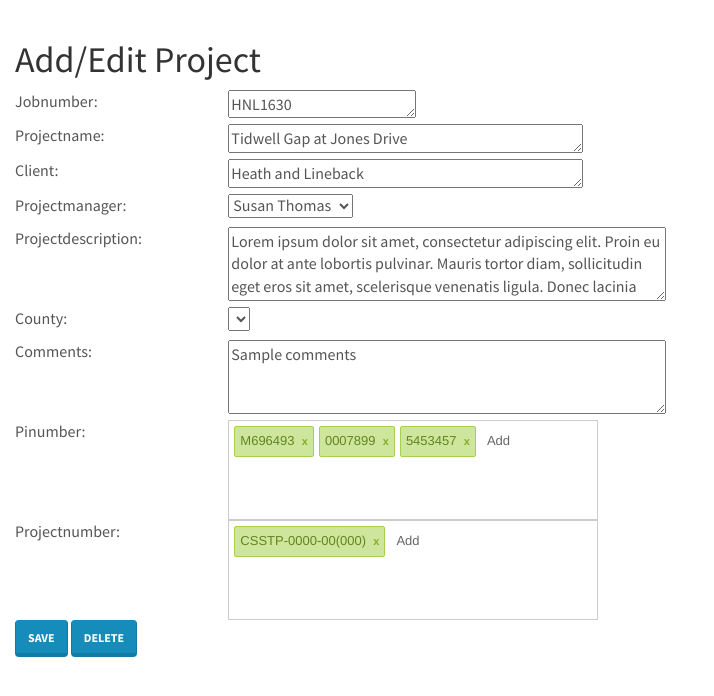
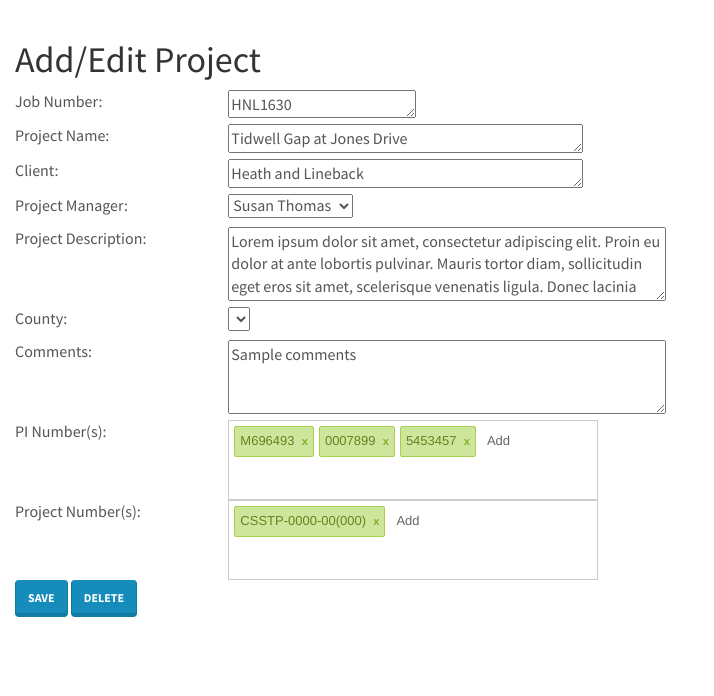
Before and after one commit to fstraw/django-pt, a Django app: page /nepa/projects/2/edit/ in a window 1280 px wide. Shown: the part 80-776 px from the top of the page, without its empty margins (0-714 px from the left). Run offline with Django 3.2, Linux system fonts and the light colour scheme; data comes from the database, SQL or seed files in the repository; both versions use the stored data as it was after the commit; lists and menus that the app fills with data are empty; parts of the project's set-up code (start-up, migrations or seed data) failed here and were passed over; some libraries are stand-ins or nearby versions; some web fonts are replaced.

Commit message:
Fixed new project bug and forms bug for m2m relationship

```diff
--- a/nepa/forms.py
+++ b/nepa/forms.py
@@ -1,4 +1,5 @@
 from django.forms import ModelForm, Textarea, DateInput, Form, TextInput
+from django.utils.translation import ugettext_lazy as _
 from django import forms
 from django.forms.extras.widgets import SelectDateWidget
 from nepa.models import Project, PINumbers, ProjectNumbers, Nepa
@@ -10,12 +11,18 @@ class PlannerForm(forms.Form):
 
 class ProjectForm(ModelForm):
     initial_fields = ('pinumber', 'projectnumber')
-    pinumber = forms.CharField(required=False)
-    projectnumber = forms.CharField(required=False)
+    pinumber = forms.CharField(required=False, label='PI Number(s)')
+    projectnumber = forms.CharField(required=False, label='Project Number(s)')
     def __init__(self, *args, **kwargs):
       super(ProjectForm, self).__init__(*args, **kwargs)
-      inst_projects = self.instance.projectnumbers.all()
-      inst_pis = self.instance.pis.all()
+      try:
+        inst_projects = self.instance.projectnumbers.all()
+      except:
+        inst_projects = []
+      try:
+        inst_pis = self.instance.pis.all()
+      except:
+        inst_pis = []
       csv_project_numbers = [i.project_number for i in inst_projects]
       csv_pi_numbers = [i.pi_number for i in inst_pis]
       self.fields['pinumber'].initial = ','.join(csv_pi_numbers)
@@ -29,24 +36,43 @@ class ProjectForm(ModelForm):
       widgets = {
                   'jobnumber': Textarea(attrs={'cols': 20, 'rows': 1}),
                   'projectname': Textarea(attrs={'cols': 40, 'rows': 1}),
-					        'client': Textarea(attrs={'cols': 40, 'rows': 1}),
+				  'client': Textarea(attrs={'cols': 40, 'rows': 1}),
                   'projectdescription': Textarea(attrs={'cols': 50, 'rows': 3}),
                   'comments': Textarea(attrs={'cols': 50, 'rows': 3}),
                  }
+      labels = {
+            'jobnumber': _('Job Number'),
+			'projectname': _('Project Name'),
+			'projectmanager': _('Project Manager'),
+			'projectdescription': _('Project Description'),
+        }
 
 class NepaForm(ModelForm):
   class Meta:
     model = Nepa
     fields = ['project', 'specialist',
                   'stateplanner', 'documenttype',
-                  'earlycoordination', 'statedraft',
                   'statedraftdue', 'fhwadraftdue',
+				          'earlycoordination', 'statedraft',
                   'stateapproval', 'fhwadraft',
                   'fhwaapproval']
-    widgets = {'earlycoordination': DateInput(attrs={'class':'datepicker'}),
+    widgets = {
+        'earlycoordination': DateInput(attrs={'class':'datepicker'}),
 				'statedraft': DateInput(attrs={'class':'datepicker'}),
 				'statedraftdue': DateInput(attrs={'class':'datepicker'}),
 				'fhwadraftdue': DateInput(attrs={'class':'datepicker'}),
 				'stateapproval': DateInput(attrs={'class':'datepicker'}),
 				'fhwadraft': DateInput(attrs={'class':'datepicker'}),
-				'fhwaapproval': DateInput(attrs={'class':'datepicker'}),}
+				'fhwaapproval': DateInput(attrs={'class':'datepicker'}),
+        }
+    labels = {
+			'stateplanner':_('State Planner'),
+      'earlycoordination': _('Early Coordination On'),
+      'documenttype': _('Document Type'),
+			'statedraft': _('State Draft Submitted On'),
+			'statedraftdue': _('State Draft Due'),
+			'fhwadraftdue': _('FHWA Draft Due'),
+			'stateapproval': _('State Approval'),
+			'fhwadraft': _('FHWA Draft Submitted On'),
+			'fhwaapproval': _('FHWA Approval'),
+        }
--- a/nepa/templates/add_project.html
+++ b/nepa/templates/add_project.html
@@ -5,13 +5,13 @@
 <script>
 $( document ).ready(function() {
 	$('#id_pinumber').tagsInput({
-		'height':'100px',
+		'height':'80px',
    		'width':'370px',
    		'defaultText': 'Add',
    		'maxChars' : 7,
 	});
 	$('#id_projectnumber').tagsInput({
-		'height':'100px',
+		'height':'80px',
    		'width':'370px',
    		'defaultText': 'Add',
    		'maxChars' : 20,
--- a/nepa/views.py
+++ b/nepa/views.py
@@ -32,11 +32,14 @@ def add_page(request):
 			project.projectmanager = project_data['projectmanager']
 			project.projectdescription = project_data['projectdescription']
 			project.county = project_data['county']
-			# project.pis = project_data['pis'] #not working
-			# project.projectnumbers = project_data['projectnumbers'] #not working
 			project.comments = project_data['comments']
-			project.save()
-			# raise Exception
+			project.save() ##Need to save project object before adding PIs and PNs
+			for num in project_data['pinumber'].split(','):
+				pi = PINumbers.objects.get_or_create(pi_number=num)[0]
+				project.pis.add(pi)
+			for num in project_data['projectnumber'].split(','):
+				pn = ProjectNumbers.objects.get_or_create(project_number=num)[0]
+				project.projectnumbers.add(pn)
 			blank_request = HttpRequest()
 			blank_request.method = 'GET'
 			return redirect(home_page)
@@ -44,7 +47,7 @@ def add_page(request):
 			## need to fix error checking
 			return render(request, 'add_project.html', {'project_form' : project_form})
 	else:
-		return render(request, 'add_project.html', {'project_form' : ProjectForm})
+		return render(request, 'add_project.html', {'project_form' : ProjectForm })
 
 def project_dash(request, projectid):
 	project = get_object_or_404(Project, id=projectid)
@@ -79,22 +82,19 @@ def project_edit(request, projectid):
 		# return HttpResponse('<html>{}</html>'.format(attached_pns))
 		if project_form.is_valid():
 			clean = project_form.cleaned_data
-			if not clean['pinumber'] == '':
-				for num in attached_pis:
-					pi = PINumbers.objects.get(pi_number=num)
-					project.pis.remove(pi)
-				for num in clean['pinumber'].split(','):
-					pi = PINumbers.objects.get_or_create(pi_number=num)[0]
-					project.pis.add(pi)
-				# returnesponse('<html>{}<br>{}</html>'.format(sorted(attached_pis), sorted(clean['pinumber'].split(','))))
-				# return HttpResponse('<html>{}</html>'.format(l))
-			if not clean['projectnumber'] == '':
-				for num in attached_pns:
-					pn = ProjectNumbers.objects.get(project_number=num)
-					project.projectnumbers.remove(pn)
-				for num in clean['projectnumber'].split(','):
-					pn = ProjectNumbers.objects.get_or_create(project_number=num)[0]
-					project.projectnumbers.add(pn)
+			# if not clean['pinumber']=='':
+			for num in attached_pis:
+				pi = PINumbers.objects.get(pi_number=num)
+				project.pis.remove(pi)
+			for num in clean['pinumber'].split(','):
+				pi = PINumbers.objects.get_or_create(pi_number=num)[0]
+				project.pis.add(pi)
+			for num in attached_pns:
+				pn = ProjectNumbers.objects.get(project_number=num)
+				project.projectnumbers.remove(pn)
+			for num in clean['projectnumber'].split(','):
+				pn = ProjectNumbers.objects.get_or_create(project_number=num)[0]
+				project.projectnumbers.add(pn)
 			##add PI and PN cleanup, check for orphans
 			# return HttpResponse('<html>{}</html>'.format(pi))
 			project_form.save() #save and commit job number to db
```
Also changed, not shown: FEATURES_TO_ADD.txt (+8 -0 lines), nepa/templates/projectdash.html (+8 -8 lines), db.sqlite3.
